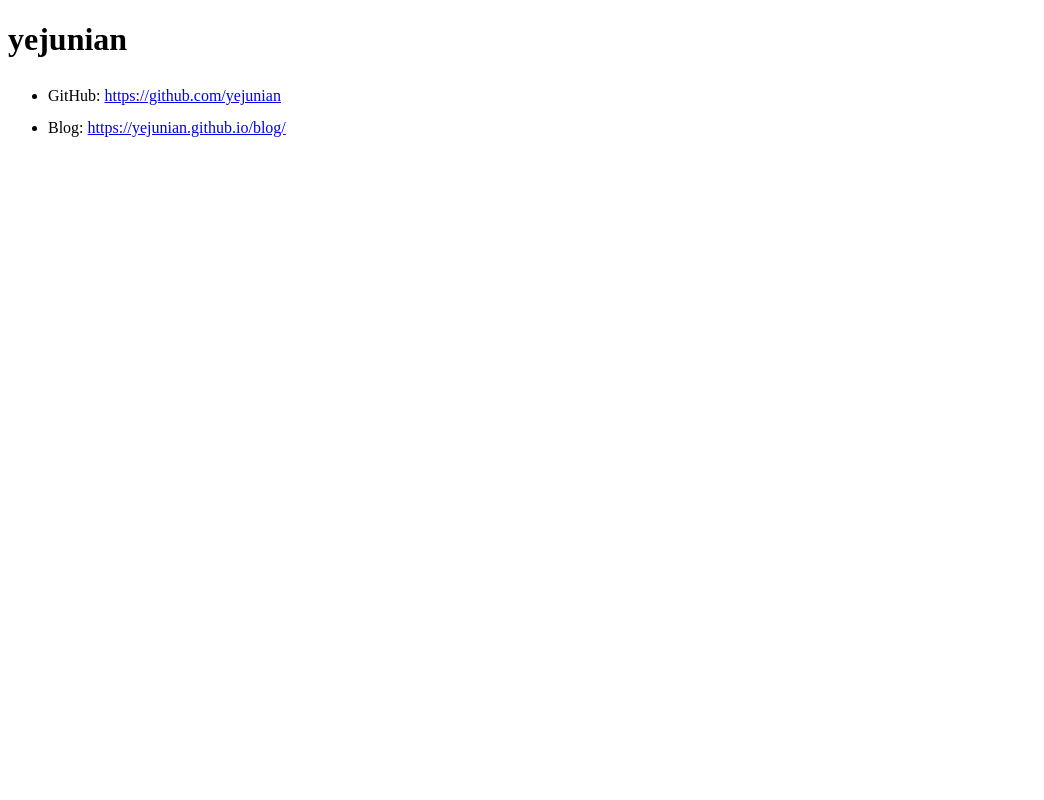
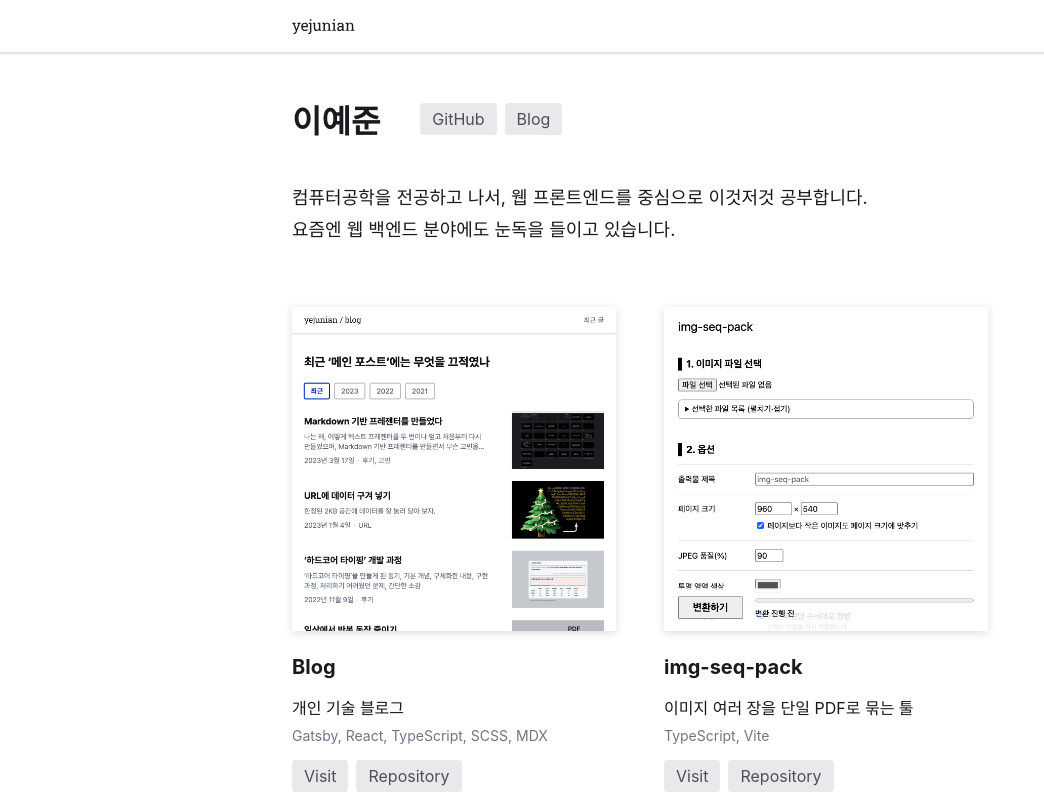
Before and after one commit to yejunian/yejunian.github.io, a plain HTML site: page index.html in a window 1280 px wide. Shown: the top 800 px of the page, without its empty margins (0-1044 px from the left). Drawn offline with Linux system fonts and the light colour scheme.

Commit message:
Add 'about me'

```diff
--- /dev/null
+++ b/index.css
@@ -0,0 +1,154 @@
+html {
+  margin: 0;
+
+  text-size-adjust: none;
+}
+
+body {
+  display: flex;
+  flex-direction: column;
+  align-items: center;
+
+  margin: 0;
+
+  color: #191a1e;
+  font-family: -apple-system, BlinkMacSystemFont,
+    'Apple SD Gothic Neo', Roboto, 'Noto Sans KR', 'NanumGothic',
+    'Malgun Gothic', sans-serif;
+
+  overflow-wrap: break-word;
+  word-break: keep-all;
+}
+
+a {
+  display: block;
+
+  border-radius: 4px;
+  padding: 6px 12px;
+  background-color: #e9e9ec;
+
+  color: #4d4f5a;
+  text-decoration: none;
+}
+
+a:hover {
+  background-color: #fbeaa4;
+
+  text-decoration: underline;
+}
+
+header {
+  display: flex;
+  flex-direction: column;
+  align-items: center;
+  justify-content: center;
+
+  position: sticky;
+  z-index: 1000;
+  top: 0;
+  right: 0;
+  left: 0;
+  width: 100%;
+  height: 52px;
+
+  background-color: rgba(255, 255, 255, 0.8);
+  box-shadow: 0 2px 2px rgba(25, 26, 30, 0.15);
+  backdrop-filter: blur(4px);
+}
+
+header h2 {
+  display: flex;
+  align-items: center;
+  justify-content: space-between;
+
+  box-sizing: border-box;
+  padding: 0 24px;
+  width: min(100%, 744px);
+}
+
+header h2 img {
+  width: 63px;
+  height: 18px;
+}
+
+main {
+  box-sizing: border-box;
+  margin-top: 4px;
+  padding: 0 24px;
+  width: min(100%, 744px);
+}
+
+#title {
+  display: flex;
+  justify-content: flex-start;
+  align-items: center;
+  gap: 40px;
+
+  margin: 40px 0;
+}
+
+#title h1 {
+  margin: 0;
+
+  font-size: 32px;
+}
+
+.websites {
+  display: flex;
+  align-items: center;
+  justify-content: flex-start;
+  gap: 8px;
+}
+
+#introduce {
+  margin: 40px 0;
+
+  font-size: 18px;
+  line-height: 1.8;
+}
+
+#projects {
+  display: grid;
+  grid-template-columns: 1fr 1fr;
+  align-items: flex-start;
+  justify-content: stretch;
+  gap: 60px 48px;
+
+  margin: 60px 0;
+  width: 100%;
+}
+
+.project-image img {
+  display: block;
+
+  width: 100%;
+  aspect-ratio: 1 / 1;
+  object-fit: cover;
+
+  box-shadow: 0 2px 8px rgba(25, 26, 30, 0.15);
+}
+
+.project-name {
+  margin: 24px 0 16px;
+
+  font-size: 20px;
+  font-weight: bold;
+}
+
+.project-description {
+  margin: 16px 0 0;
+}
+
+.project-skills {
+  margin: 8px 0 0;
+
+  color: #717584;
+  font-size: 14px;
+}
+
+.project-links {
+  display: flex;
+  gap: 8px;
+
+  margin: 16px 0 0;
+}
--- a/index.html
+++ b/index.html
@@ -1,18 +1,101 @@
-<!doctype html>
+<!DOCTYPE html>
 <html>
   <head>
-  <meta charset="utf-8">
+    <meta charset="utf-8" />
     <meta name="viewport" content="width=device-width, initial-scale=1" />
     <title>yejunian</title>
+    <link rel="stylesheet" href="./index.css">
   </head>
+
   <body>
+    <header>
+      <h2>
+        <img src="./assets/yejunian.svg" alt="yejunian" width="63" height="18">
+      </h2>
+    </header>
 
-<h1>yejunian</h1>
+    <main>
+      <section id="title">
+        <h1>이예준</h1>
+        <div class="websites">
+          <a href="https://github.com/yejunian">GitHub</a>
+          <a href="https://yejunian.github.io/blog/">Blog</a>
+        </div>
+      </section>
 
-<ul style="line-height: 2em;">
-  <li>GitHub: <a href="https://github.com/yejunian">https://github.com/yejunian</a></li>
-  <li>Blog: <a href="https://yejunian.github.io/blog/">https://yejunian.github.io/blog/</a></li>
-</ul>
+      <p id="introduce">
+        컴퓨터공학을 전공하고 나서, 웹 프론트엔드를 중심으로 이것저것 공부합니다.<br>
+        요즘엔 웹 백엔드 분야에도 눈독을 들이고 있습니다.
+      </p>
 
+      <section id="projects">
+        <article class="project-item">
+          <div class="project-image">
+            <img src="./assets/blog.png" alt="">
+          </div>
+          <h3 class="project-name">Blog</h3>
+          <div class="project-description">
+            개인 기술 블로그
+          </div>
+          <div class="project-skills">
+            Gatsby, React, TypeScript, SCSS, MDX
+          </div>
+          <div class="project-links">
+            <a href="https://yejunian.github.io/blog/">Visit</a>
+            <a href="https://github.com/yejunian/blog">Repository</a>
+          </div>
+        </article>
+
+        <article class="project-item">
+          <div class="project-image">
+            <img src="./assets/img-seq-pack.png" alt="">
+          </div>
+          <h3 class="project-name">img-seq-pack</h3>
+          <div class="project-description">
+            이미지 여러 장을 단일 PDF로 묶는 툴
+          </div>
+          <div class="project-skills">
+            TypeScript, Vite
+          </div>
+          <div class="project-links">
+            <a href="https://yejunian.github.io/img-seq-pack/">Visit</a>
+            <a href="https://github.com/yejunian/img-seq-pack">Repository</a>
+          </div>
+        </article>
+
+        <article class="project-item">
+          <div class="project-image">
+            <img src="./assets/mdpresenter.png" alt="">
+          </div>
+          <h3 class="project-name">MD Presenter</h3>
+          <div class="project-description">
+            Markdown 파일로 프레젠테이션 진행하기
+          </div>
+          <div class="project-skills">
+            Next.js, React, TypeScript, Tauri
+          </div>
+          <div class="project-links">
+            <a href="https://github.com/yejunian/mdpresenter">Repository</a>
+          </div>
+        </article>
+
+        <article class="project-item">
+          <div class="project-image">
+            <img src="./assets/hardcore-typing.png" alt="">
+          </div>
+          <h3 class="project-name">Hardcore Typing</h3>
+          <div class="project-description">
+            될 때까지 입력시키는 타이핑 테스트
+          </div>
+          <div class="project-skills">
+            React, TypeScript, SCSS
+          </div>
+          <div class="project-links">
+            <a href="https://yejunian.github.io/hardcore-typing/">Visit</a>
+            <a href="https://github.com/yejunian/hardcore-typing">Repository</a>
+          </div>
+        </article>
+      </section>
+    </main>
   </body>
 </html>
```
Also changed, not shown: assets/blog.png (added), assets/hardcore-typing.png (added), assets/img-seq-pack.png (added), assets/mdpresenter.png (added), assets/yejunian.svg (added). Lines whose indentation alone changed are shown as unchanged.
